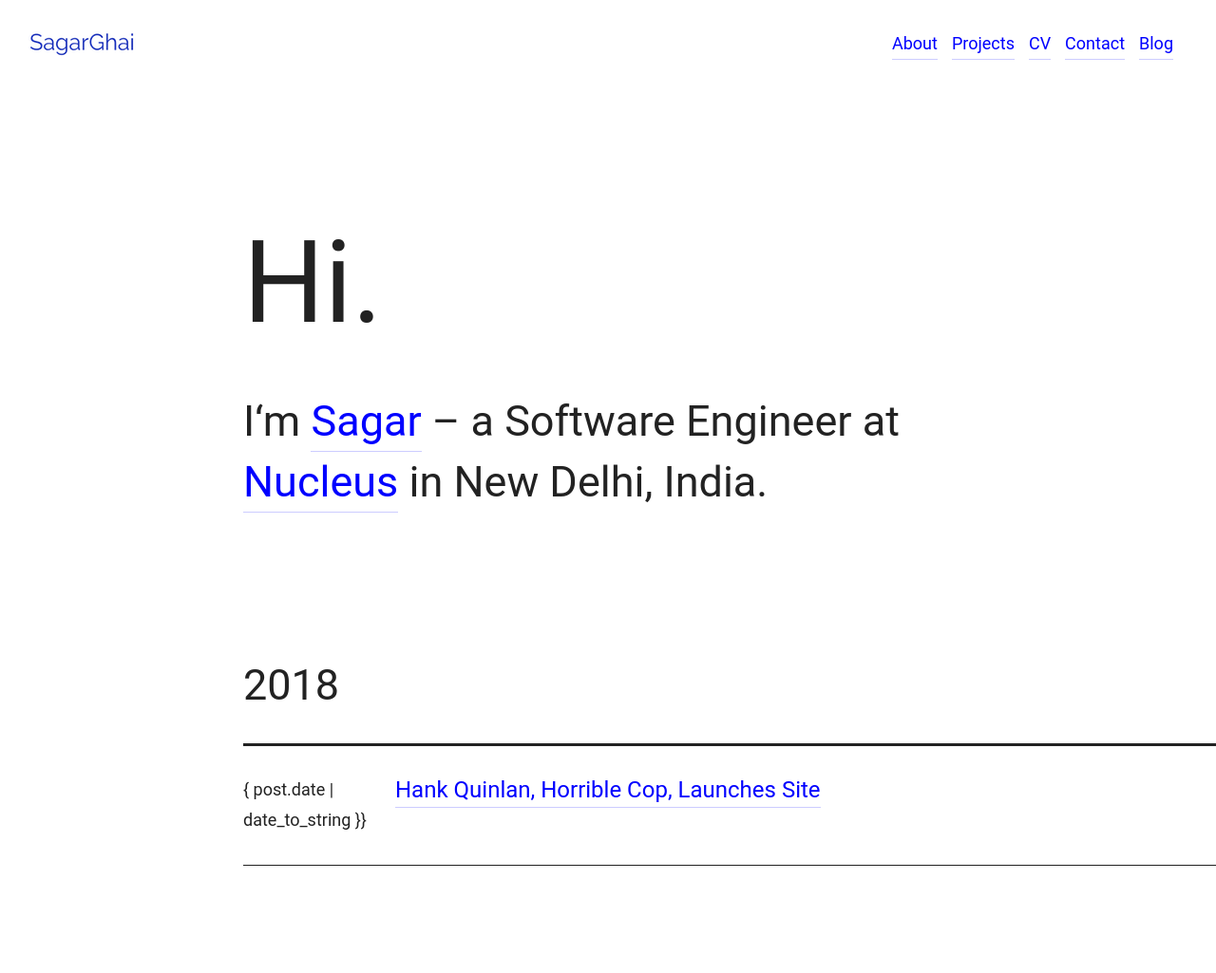
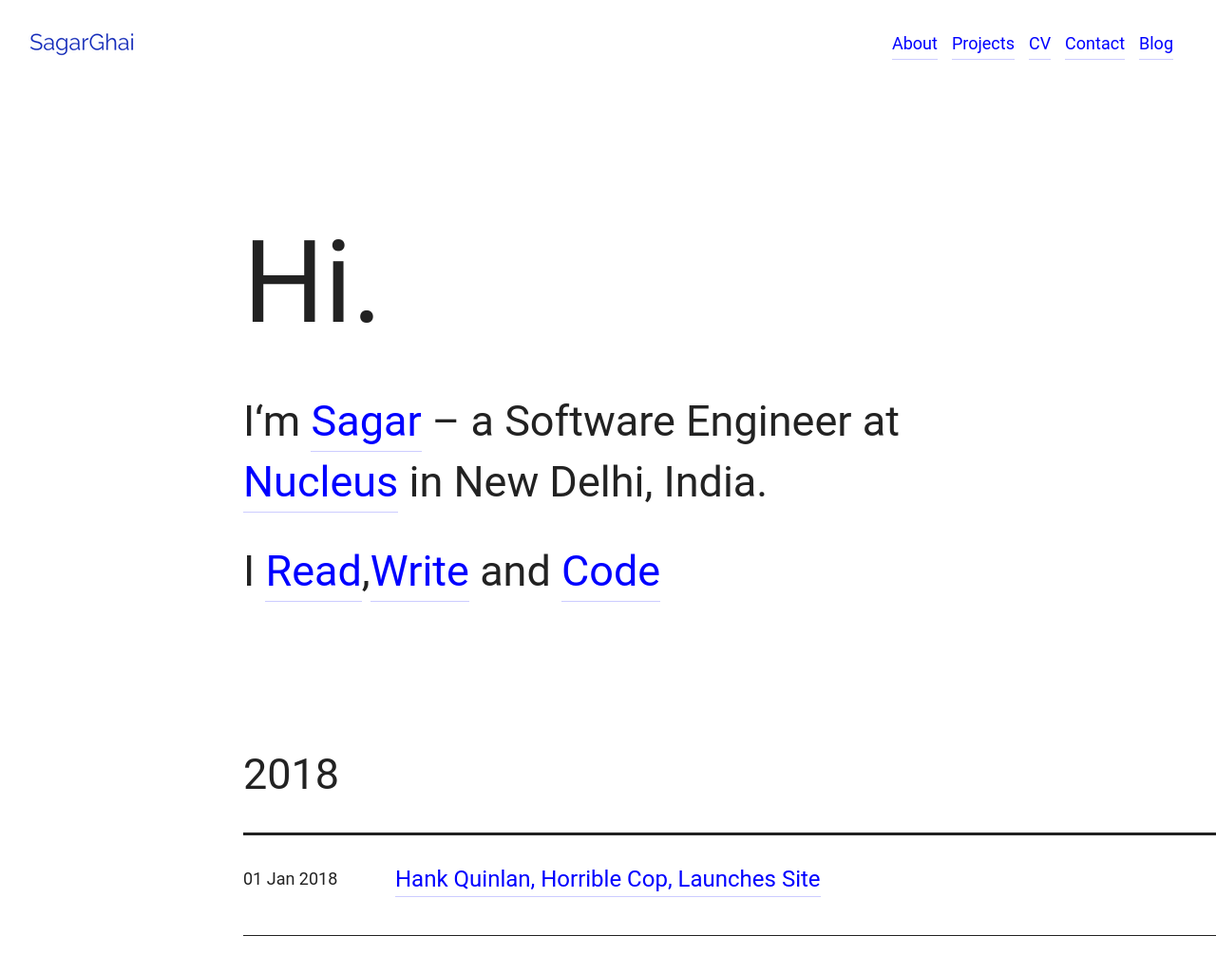
Before and after one commit to sagarghai/sagarghai.github.io, a Jekyll site: the page built from index.html, in a window 1280 px wide and 1226 px high. Shown: the top 1025 px of the window at 95% size. Built offline with Jekyll 4.4.1, drawn with Linux system fonts in a browser that asks for light colours.

Commit message:
blog integration

```diff
--- a/index.html
+++ b/index.html
@@ -6,6 +6,7 @@ title: Sagar Ghai
     <div class="home-greeting">
         <h1 class="home-greeting-shout">Hi.</h1>
         <h2>I&lsquo;m <a href="/info">Sagar</a> &ndash; a Software Engineer at <a href="http://www.nucleussoftware.com">Nucleus</a> in New Delhi, India.</h2>
+        <h2>I <a href="#">Read</a>,<a href="#">Write</a> and <a href="#">Code</a></h2>
     </div>
 </div>
 <div class="toc">
@@ -17,7 +18,7 @@ title: Sagar Ghai
 
  		{% for post in site.posts %}
         <div class="toc-row">
-            <div class="toc-date">{ post.date | date_to_string }}</div>
+            <div class="toc-date">{{ post.date | date_to_string }}</div>
             <div class="toc-content">
                 <h3 class="toc-title"><a href="{{ post.url }}">{{ post.title }}</a></h3>
                 <div>{{post.description}}</div>
```
